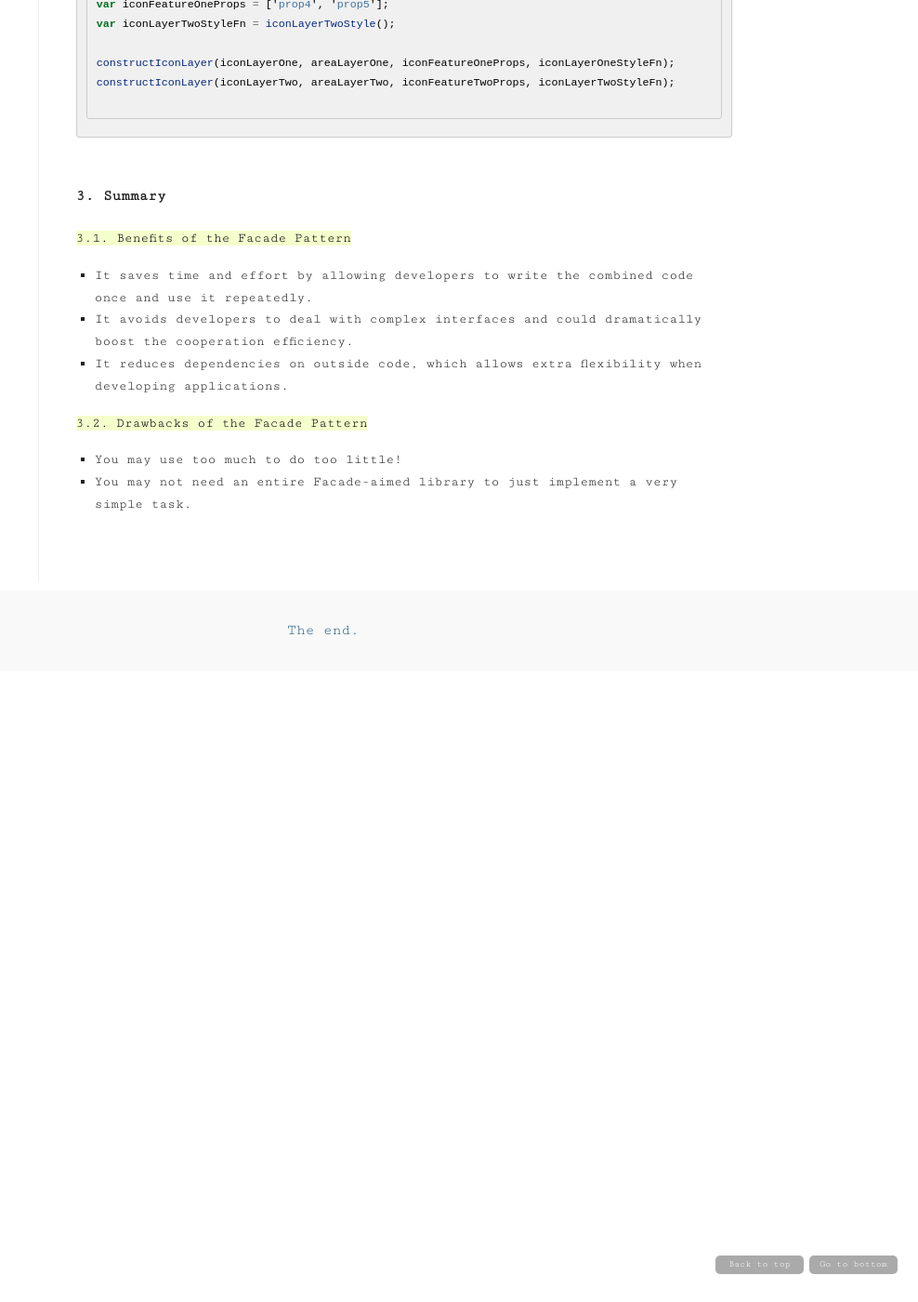
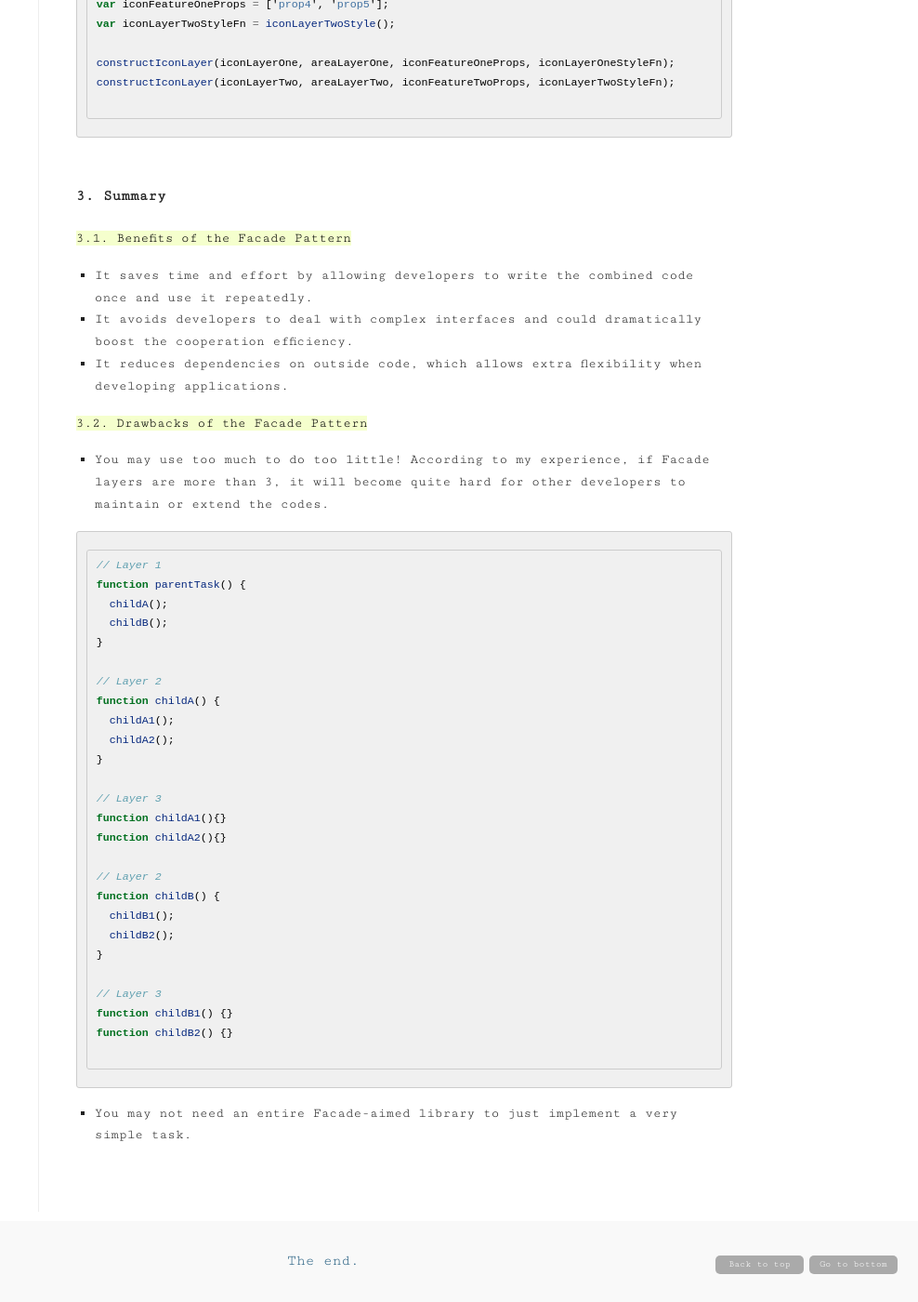
Before and after one commit to crabcanon/crabcanon.github.com, a Jekyll site: the page built from _posts/2017-06-13-javascript-design-pattern-facade.md, in a window 1280 px wide and 1400 px high, scrolled down 4208 px. Shown: the whole window at 93% size, without its empty margins (292-1280 px from the left). Built offline with Jekyll 4.4.1, drawn with Linux system fonts in a browser that asks for light colours; emoji names are drawn with the system emoji font.

Commit message:
Update blog

````diff
--- a/_posts/2017-06-13-javascript-design-pattern-facade.md
+++ b/_posts/2017-06-13-javascript-design-pattern-facade.md
@@ -174,5 +174,35 @@ constructIconLayer(iconLayerTwo, areaLayerTwo, iconFeatureTwoProps, iconLayerTwo
 
 <mark>3.2. Drawbacks of the Facade Pattern</mark>
 
-- You may use too much to do too little!
+- You may use too much to do too little! According to my experience, if Facade layers are more than 3, it will become quite hard for other developers to maintain or extend the codes.
+
+```javascript
+// Layer 1
+function parentTask() {
+  childA();
+  childB();
+}
+
+// Layer 2
+function childA() {
+  childA1();
+  childA2();
+}
+
+// Layer 3
+function childA1(){}
+function childA2(){}
+
+// Layer 2
+function childB() {
+  childB1();
+  childB2();
+}
+
+// Layer 3
+function childB1() {}
+function childB2() {}
+
+```
+
 - You may not need an entire Facade-aimed library to just implement a very simple task.
````
